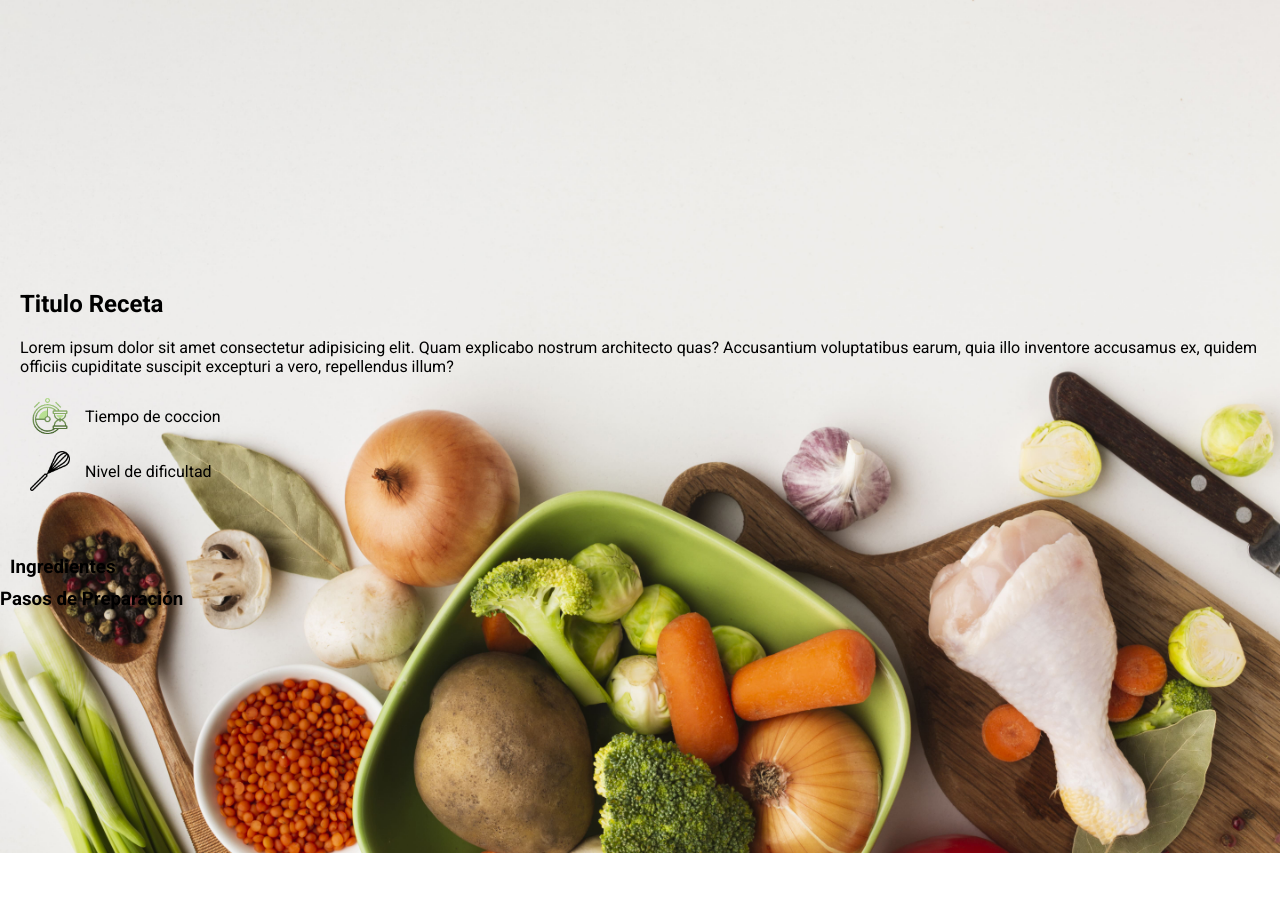
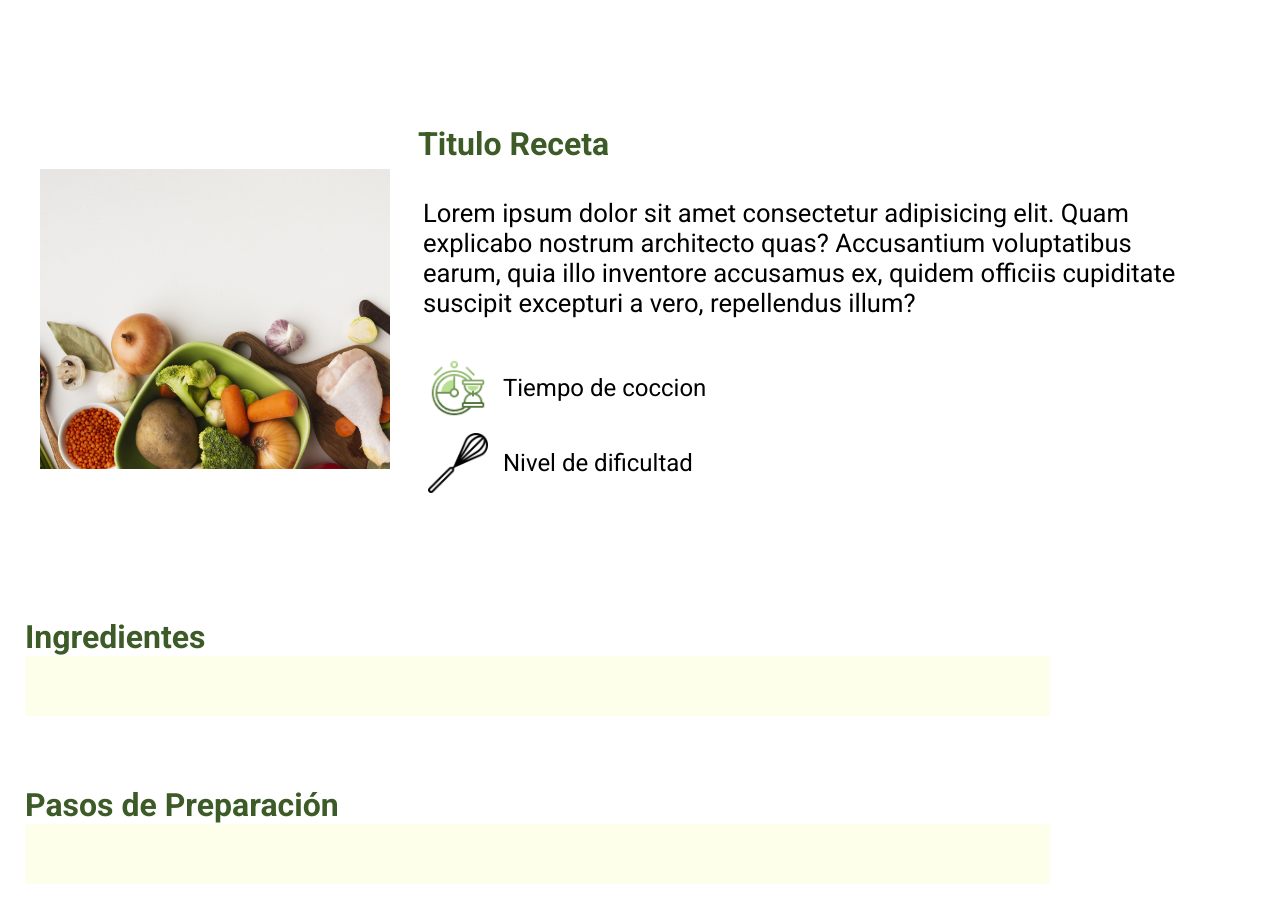
Before and after one commit to Nervios-de-Acero/Avocado-Frontend, an Angular app in the folder frontend/: page /vista in a window 1280 px wide. Shown: the top 922 px of the page. Before the commit the page ends 857 px from the top, so only its background shows below. Built offline with nearby package versions, Linux system fonts and the light colour scheme.

Commit message:
maqueta con css no terminado

```diff
--- a/frontend/src/app/receta/vista-receta/vista-receta.component.css
+++ b/frontend/src/app/receta/vista-receta/vista-receta.component.css
@@ -5,24 +5,33 @@
 
 .img-container{
     width: 100%;
+
 }
 .img-detail{
     width: 100%;
     height: 250px;
+    overflow: hidden;
+    position: relative;
 }
 .img-detail img{
     width: 100%;
-    height: auto;
+    height: 100%;
+    position: absolute;
+    top: 0;
+    left: 0;
+    object-fit: cover;
 }
 
 .info-container{
-    padding: 20px;
+    padding: 30px 20px;
     display: flex;
     flex-direction: column;
 }
 
 .info-container h1{
     padding: 20px 0;
+    color: #3C5B27;
+    font-weight: 700;
 }
 
 .icons-details-container{
@@ -46,6 +55,91 @@
     height: auto;
 }
 
-.ingredientes-container{
-    padding: 10px;
+.ingredientes-container, .pasos-container{
+    padding: 20px 15px;
+    margin-bottom: 30px;
 }
+
+.ingredientes-list, .pasos-list{
+    background-color: #FDFFEB;
+    width: 1025px;
+}
+.ingredientes-list div, .pasos-list div{
+    padding: 30px 15px;
+}
+
+
+.ingredientes-container h3, .pasos-container h3{
+    font-size: 1rem;
+    color: #3C5B27;
+    font-weight: 600;
+}
+
+@media (min-width: 500px) {
+    .img-detail{
+        height: 400px;
+    }
+}
+
+@media (min-width: 768px) {
+    .info-container h1{
+        font-size: 2.3rem;
+    }
+
+    .description-info{
+        font-size: 1.6rem;
+        padding: 35px 5px;
+    }
+
+    .details-info-container span {
+        font-size: 1.5rem;
+    }
+
+    .timer-info-icon, .cook-info-icon{
+        width: 60px;
+        height: 60px;
+    }
+
+    .ingredientes-container h3, .pasos-container h3{
+        font-size: 2rem;
+    }
+}
+
+@media (min-width: 1020px) {
+    .vista-detail-container{
+        padding: 40px 10px;
+    }
+
+    .detail-container{
+        display: flex;
+        flex-direction: row;
+        padding: 40px 30px;
+        justify-content: center;
+        align-items: center;
+    }
+
+    .img-detail{
+        width: 350px;
+        height: 300px;
+    }
+
+    .info-container h1{
+        font-size: 2rem;
+        padding: 15px 0;
+    }
+
+    .description-info{
+        padding: 20px 5px;
+    }
+}
+
+@media (min-width: 1350px) {
+    .vista-detail-container{
+        padding: 70px 60px;
+    }
+
+    .img-detail{
+        width: 450px;
+        height: 400px;
+    }
+}
--- a/frontend/src/app/receta/vista-receta/vista-receta.component.html
+++ b/frontend/src/app/receta/vista-receta/vista-receta.component.html
@@ -1,4 +1,4 @@
-<section>
+<section class="vista-detail-container">
     <div class="detail-container">
         <div class="img-container">
             <figure class="img-detail">
@@ -8,7 +8,7 @@
         <div class="info-container">
             <h1>Titulo Receta</h1>
             <div>
-               <p>Lorem ipsum dolor sit amet consectetur adipisicing elit. Quam explicabo nostrum architecto quas? Accusantium voluptatibus earum, quia illo inventore accusamus ex, quidem officiis cupiditate suscipit excepturi a vero, repellendus illum?</p>
+               <p class="description-info">Lorem ipsum dolor sit amet consectetur adipisicing elit. Quam explicabo nostrum architecto quas? Accusantium voluptatibus earum, quia illo inventore accusamus ex, quidem officiis cupiditate suscipit excepturi a vero, repellendus illum?</p>
                <div class="icons-details-container">
                     <div class="details-info-container">
                         <figure class="timer-info-icon">
@@ -25,21 +25,23 @@
                </div>
             </div>
         </div>
+    </div>
     <div class="ingredientes-container">
         <h3>Ingredientes</h3>
+        <div class="ingredientes-list">
             <div>
-                <div>
-                    <!-- aca van los ingresientes-->
+               <ul>
+
+               </ul>
             </div>
         </div>
     </div>
     <div class="pasos-container">
         <h3>Pasos de Preparación</h3>
-            <div>
+        <div class="pasos-list">
             <div>
                 <!-- aca van los pasos-->
             </div>
         </div>
     </div>
-    </div>
 </section>
```
Lines whose indentation alone changed are shown as unchanged.
